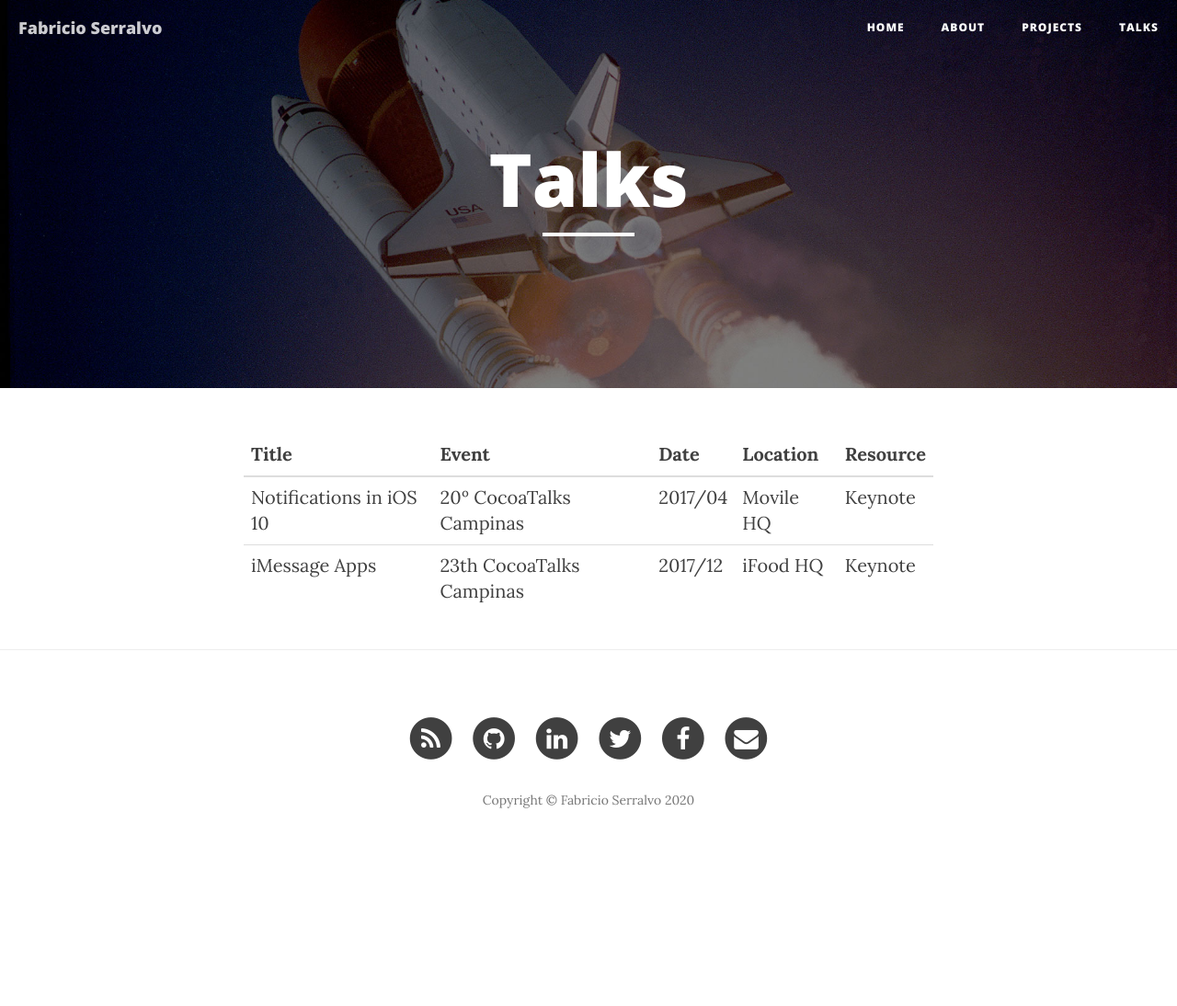
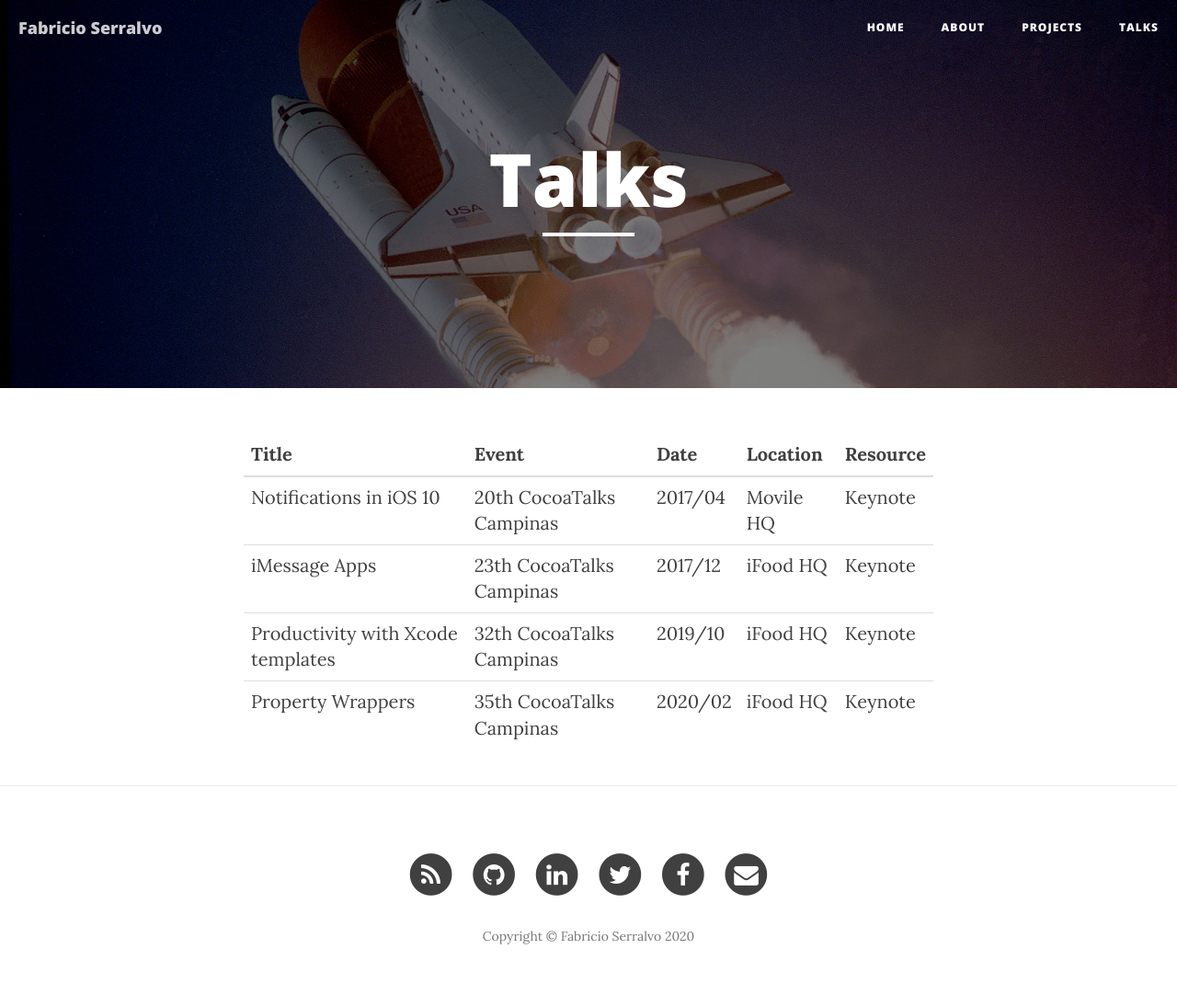
Before and after one commit to serralvo/serralvo.github.io, a Jekyll site: the page built from talks.html, in a window 1280 px wide. Shown: the whole page at 92% size. Built offline with Jekyll 4.4.1, drawn with Linux system fonts in a browser that asks for light colours; nearby versions of some CDN libraries; before the commit the page ends 946 px from its top, so only the background shows below that.

Commit message:
Update talks.html

```diff
--- a/talks.html
+++ b/talks.html
@@ -18,7 +18,7 @@ header-img: "img/projects.jpg"
 <tbody>
   <tr>
     <td>Notifications in iOS 10</td>
-    <td>20º CocoaTalks Campinas</td>
+    <td>20th CocoaTalks Campinas</td>
     <td>2017/04</td>
     <td>Movile HQ</td>
     <td><a href="https://speakerdeck.com/serralvo/notificacoes-no-ios-10" target="_blank">Keynote</a></td>
@@ -30,5 +30,19 @@ header-img: "img/projects.jpg"
     <td>iFood HQ</td>
     <td><a href="https://speakerdeck.com/serralvo/imessage-apps" target="_blank">Keynote</a></td>
   </tr>
+  <tr>
+    <td>Productivity with Xcode templates</td>
+    <td>32th CocoaTalks Campinas</td>
+    <td>2019/10</td>
+    <td>iFood HQ</td>
+    <td><a href="https://speakerdeck.com/serralvo/produtividade-e-xcode-template" target="_blank">Keynote</a></td>
+  </tr>
+  <tr>
+    <td>Property Wrappers</td>
+    <td>35th CocoaTalks Campinas</td>
+    <td>2020/02</td>
+    <td>iFood HQ</td>
+    <td><a href="https://speakerdeck.com/serralvo/um-pouco-sobre-property-wrappers" target="_blank">Keynote</a></td>
+  </tr>
 </tbody>
 </table>
```
